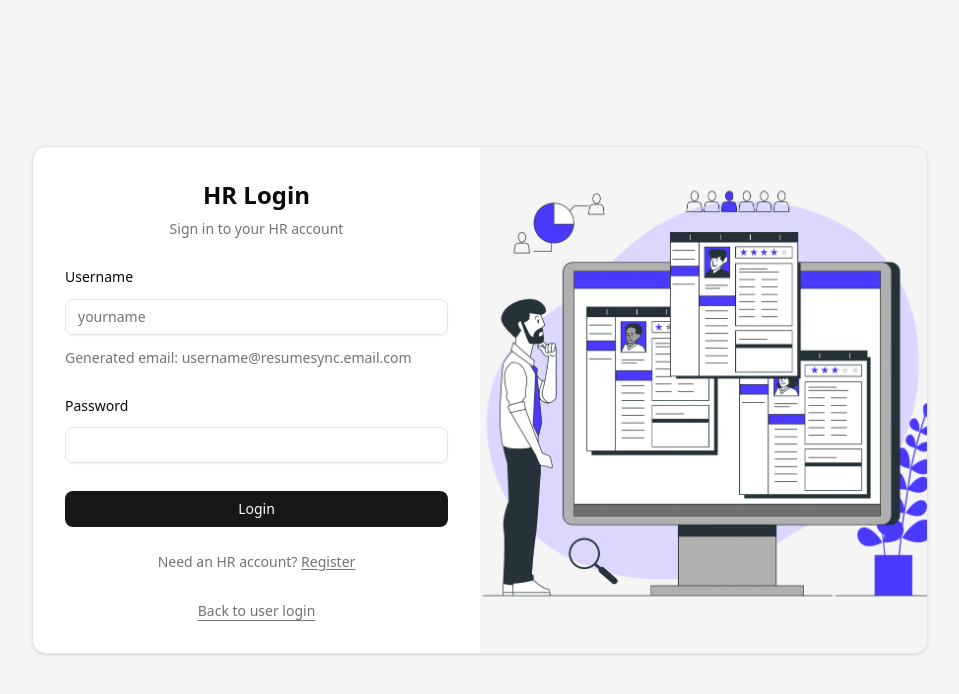
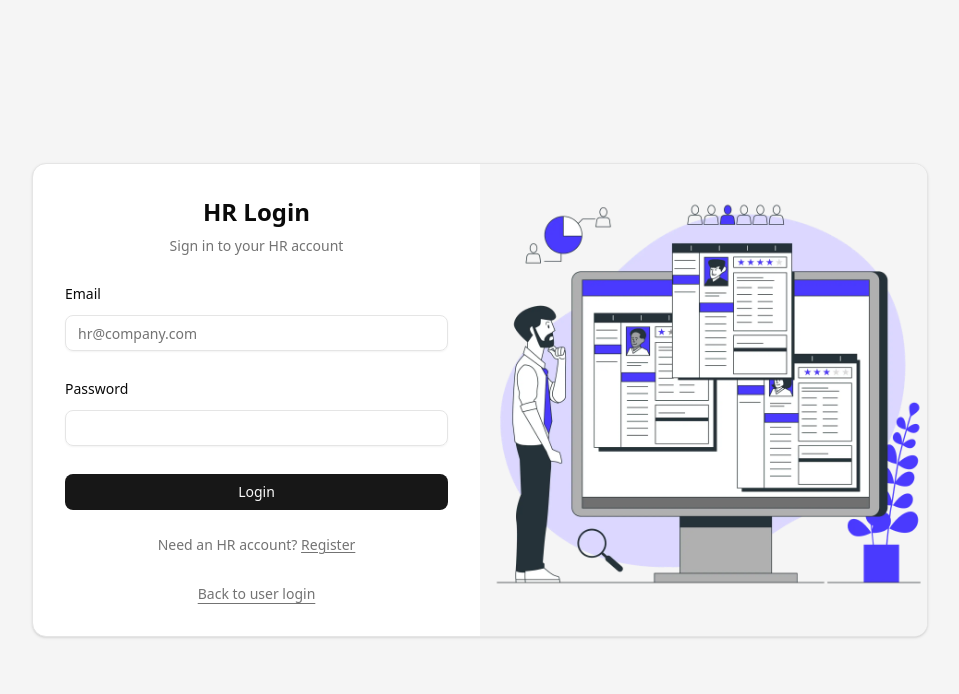
Before and after one commit to sushant09112004/forntend, a Next.js app: page /hr/login in a window 1280 px wide. Shown: the top 694 px of the page, without its empty margins (160-1119 px from the left). Built offline with nearby package versions, Linux system fonts and the light colour scheme.

Commit message:
hr login schema changed

```diff
--- a/src/app/(pages)/hr/personal/page.jsx
+++ b/src/app/(pages)/hr/personal/page.jsx
@@ -130,16 +130,23 @@ export default function HRPersonalPage() {
           {!loading && !error && profile && (
             <div className="space-y-4">
               <div className="rounded-xl border border-black/10 bg-black/5 p-4">
-                <p className="text-sm font-medium text-gray-600">Generated Email</p>
-                <p className="mt-1 break-all text-base font-semibold text-black">
-                  {profile.generatedemail}
+                <p className="text-sm font-medium text-gray-600">Name</p>
+                <p className="mt-1 text-base font-semibold text-black">
+                  {profile.name}
                 </p>
               </div>
 
               <div className="rounded-xl border border-black/10 bg-black/5 p-4">
-                <p className="text-sm font-medium text-gray-600">Username</p>
+                <p className="text-sm font-medium text-gray-600">Company</p>
                 <p className="mt-1 text-base font-semibold text-black">
-                  {profile.username}
+                  {profile.company}
+                </p>
+              </div>
+
+              <div className="rounded-xl border border-black/10 bg-black/5 p-4">
+                <p className="text-sm font-medium text-gray-600">Email</p>
+                <p className="mt-1 break-all text-base font-semibold text-black">
+                  {profile.email}
                 </p>
               </div>
 
@@ -147,6 +154,13 @@ export default function HRPersonalPage() {
                 <p className="text-sm font-medium text-gray-600">Role</p>
                 <p className="mt-1 text-base font-semibold text-black">
                   {profile.role}
+                </p>
+              </div>
+
+              <div className="rounded-xl border border-black/10 bg-black/5 p-4">
+                <p className="text-sm font-medium text-gray-600">Status</p>
+                <p className="mt-1 text-base font-semibold text-black">
+                  {profile.status}
                 </p>
               </div>
             </div>
--- a/src/components/hr-login-form.jsx
+++ b/src/components/hr-login-form.jsx
@@ -18,7 +18,9 @@ import LoginImage from "@/assests/Images/Login.png";
 
 export function HRLoginForm({ className, ...props }) {
   const router = useRouter();
-  const [username, setUsername] = useState("");
+  const [name, setName] = useState("");
+  const [company, setCompany] = useState("");
+  const [email, setEmail] = useState("");
   const [password, setPassword] = useState("");
   const [confirmPassword, setConfirmPassword] = useState("");
   const [isRegister, setIsRegister] = useState(false);
@@ -26,17 +28,24 @@ export function HRLoginForm({ className, ...props }) {
   const [error, setError] = useState("");
   const [successMessage, setSuccessMessage] = useState("");
 
-  const generatedEmailPreview = username.trim()
-    ? `${username.trim().toLowerCase()}@resumesync.email.com`
-    : "username@resumesync.email.com";
-
   const handleSubmit = async (e) => {
     e.preventDefault();
     setError("");
     setSuccessMessage("");
 
-    if (!username.trim()) {
-      setError("Username is required");
+    if (isRegister) {
+      if (!name.trim()) {
+        setError("Name is required");
+        return;
+      }
+      if (!company.trim()) {
+        setError("Company is required");
+        return;
+      }
+    }
+
+    if (!email.trim()) {
+      setError("Email is required");
       return;
     }
 
@@ -56,12 +65,16 @@ export function HRLoginForm({ className, ...props }) {
         process.env.NEXT_PUBLIC_API_URL || "http://localhost:4000/api";
       const endpoint = isRegister ? "/hr/register" : "/hr/login";
 
+      const bodyPayload = isRegister
+        ? { name, company, email, password }
+        : { email, password };
+
       const res = await fetch(`${apiUrl}${endpoint}`, {
         method: "POST",
         headers: {
           "Content-Type": "application/json",
         },
-        body: JSON.stringify({ username, password }),
+        body: JSON.stringify(bodyPayload),
       });
 
       const data = await res.json();
@@ -79,7 +92,7 @@ export function HRLoginForm({ className, ...props }) {
 
       if (isRegister) {
         setSuccessMessage(
-          `HR account created. Your email: ${data.user.generatedemail}`
+          `HR account created. Welcome, ${data.user.name}!`
         );
         setTimeout(() => router.push("/hr/dashboard"), 1500);
       } else {
@@ -109,20 +122,57 @@ export function HRLoginForm({ className, ...props }) {
                 </p>
               </div>
 
+              {isRegister ? (
+                <>
                   <Field>
-                <FieldLabel htmlFor="hr-username">Username</FieldLabel>
+                    <FieldLabel htmlFor="hr-name">Full Name</FieldLabel>
                     <Input
-                  id="hr-username"
+                      id="hr-name"
                       type="text"
-                  placeholder="yourname"
-                  value={username}
-                  onChange={(e) => setUsername(e.target.value)}
+                      placeholder="John Doe"
+                      value={name}
+                      onChange={(e) => setName(e.target.value)}
                       required
                     />
-                <FieldDescription>
-                  Generated email: {generatedEmailPreview}
-                </FieldDescription>
                   </Field>
+
+                  <Field>
+                    <FieldLabel htmlFor="hr-company">Company</FieldLabel>
+                    <Input
+                      id="hr-company"
+                      type="text"
+                      placeholder="Google"
+                      value={company}
+                      onChange={(e) => setCompany(e.target.value)}
+                      required
+                    />
+                  </Field>
+
+                  <Field>
+                    <FieldLabel htmlFor="hr-email">Email</FieldLabel>
+                    <Input
+                      id="hr-email"
+                      type="email"
+                      placeholder="hr@company.com"
+                      value={email}
+                      onChange={(e) => setEmail(e.target.value)}
+                      required
+                    />
+                  </Field>
+                </>
+              ) : (
+                <Field>
+                  <FieldLabel htmlFor="hr-email">Email</FieldLabel>
+                  <Input
+                    id="hr-email"
+                    type="email"
+                    placeholder="hr@company.com"
+                    value={email}
+                    onChange={(e) => setEmail(e.target.value)}
+                    required
+                  />
+                </Field>
+              )}
 
               <Field>
                 <FieldLabel htmlFor="hr-password">Password</FieldLabel>
@@ -184,6 +234,10 @@ export function HRLoginForm({ className, ...props }) {
                       onClick={() => {
                         setIsRegister(false);
                         setError("");
+                        setName("");
+                        setCompany("");
+                        setEmail("");
+                        setPassword("");
                         setConfirmPassword("");
                       }}
                     >
@@ -199,6 +253,11 @@ export function HRLoginForm({ className, ...props }) {
                       onClick={() => {
                         setIsRegister(true);
                         setError("");
+                        setName("");
+                        setCompany("");
+                        setEmail("");
+                        setPassword("");
+                        setConfirmPassword("");
                       }}
                     >
                       Register
```
Lines whose indentation alone changed are shown as unchanged.
